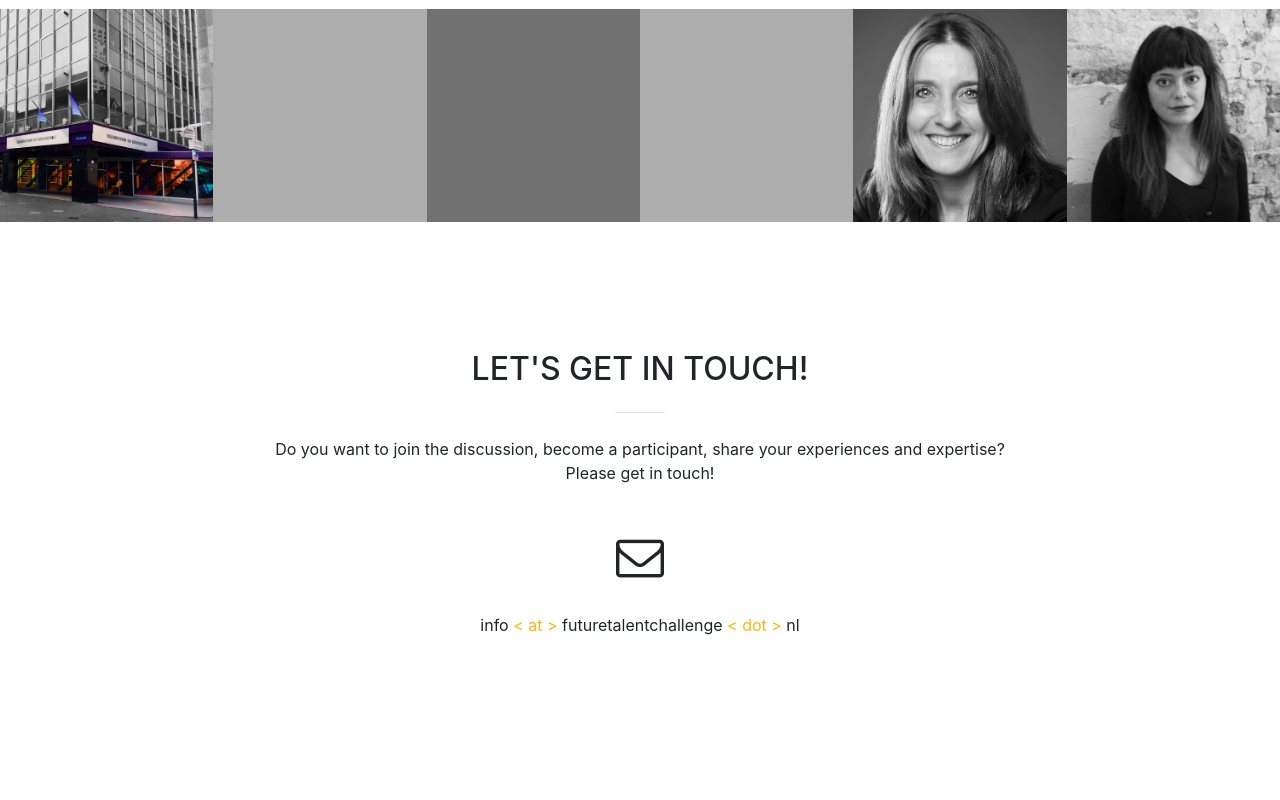
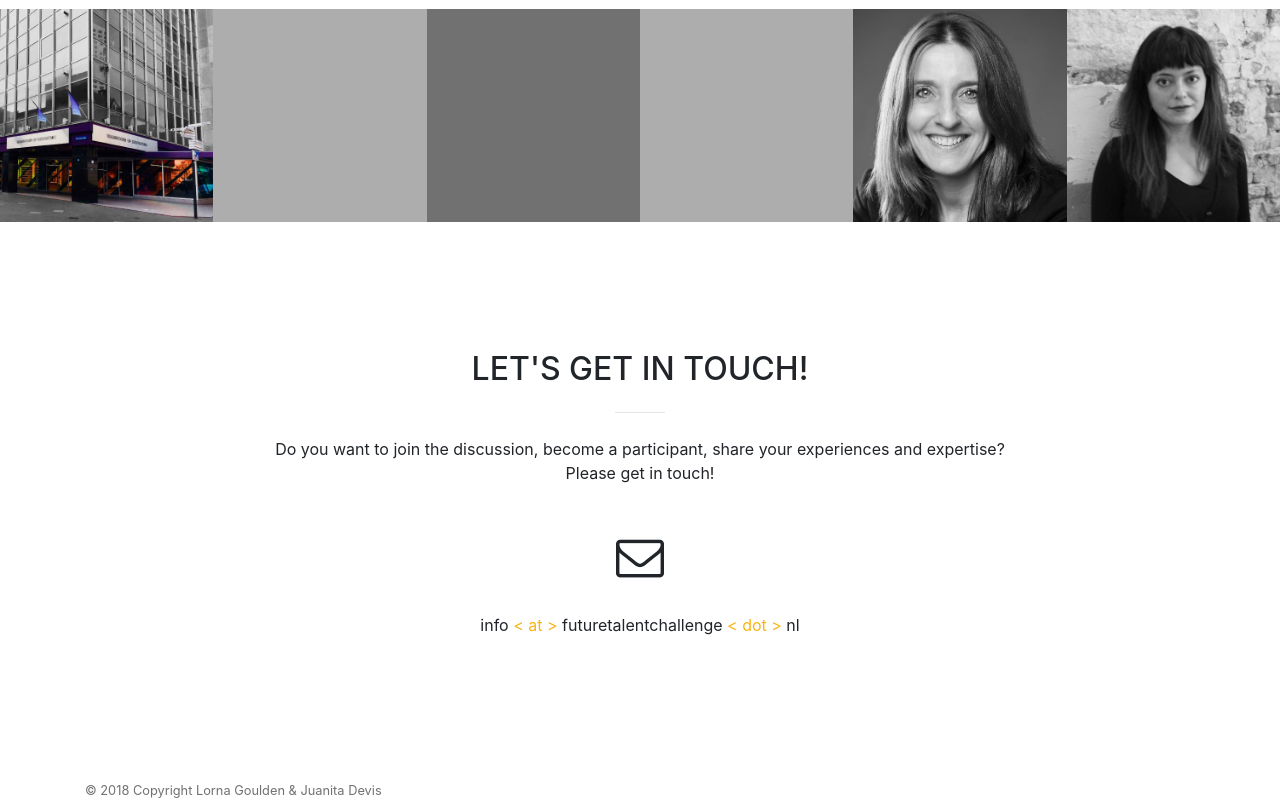
Before and after one commit to ladevis/futuretalentchallenge, a website with bundled scripts: page index.html in a window 1280 px wide. Shown: the part 4244-5044 px from the top of the page. Built offline with nearby package versions, Linux system fonts and the light colour scheme.

Commit message:
Fixes #5 Copyright

```diff
--- a/css/creative.css
+++ b/css/creative.css
@@ -399,3 +399,8 @@ header.masthead p {
     color: #212529;
     background-color: #EC2242;
 }
+
+.s-font {
+  font-size: .8em;
+  color: #717171;
+}
--- a/index.html
+++ b/index.html
@@ -298,6 +298,12 @@
       </div>
     </section>
 
+    <footer>
+			<div class="container s-font">
+				<p>© 2018 Copyright Lorna Goulden & Juanita Devis</p>
+			</div>
+    </footer>
+
     <!-- Bootstrap core JavaScript -->
     <script src="vendor/jquery/jquery.min.js"></script>
     <script src="vendor/bootstrap/js/bootstrap.bundle.min.js"></script>
```
Also changed, not shown: events.html (+5 -1 lines).
